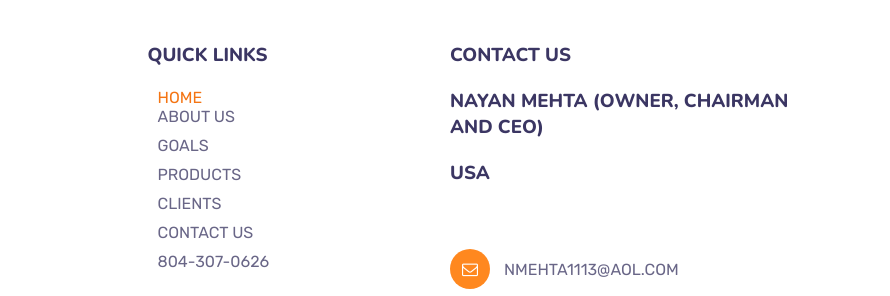
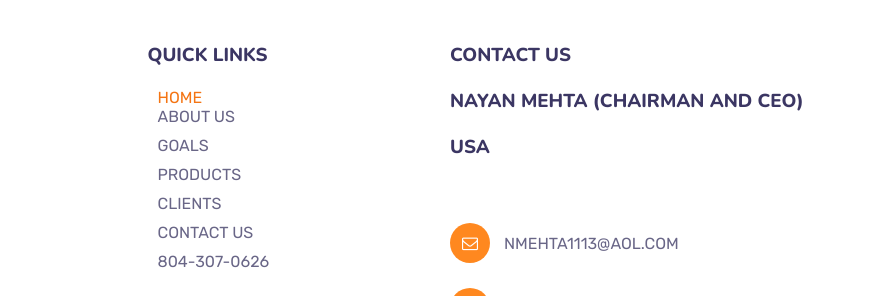
Before and after one commit to parth280202/WESTERNOVERSEASTYRESANDSCRAPPING, a plain HTML site: page index.html in a window 1280 px wide. Shown: the part 4029-4325 px from the top of the page, 390-1280 px from the left. Drawn offline with nearby package versions, Linux system fonts and the light colour scheme; some icons are missing.

Commit message:
Update index.html

```diff
--- a/index.html
+++ b/index.html
@@ -595,7 +595,7 @@
     <!--footer-col-->
     <div class="footer-col">
         <h3>Contact Us</h3>
-        <h3>NAYAN MEHTA (OWNER, CHAIRMAN AND CEO)</h3>
+        <h3>NAYAN MEHTA (CHAIRMAN AND CEO)</h3>
         <h3>USA</h3><span class="fi fi-us"></span>
         <p><i class="fa fa-envelope-o"></i> <a href="mailto:nmehta1113@aol.com"> nmehta1113@aol.com
 
```
